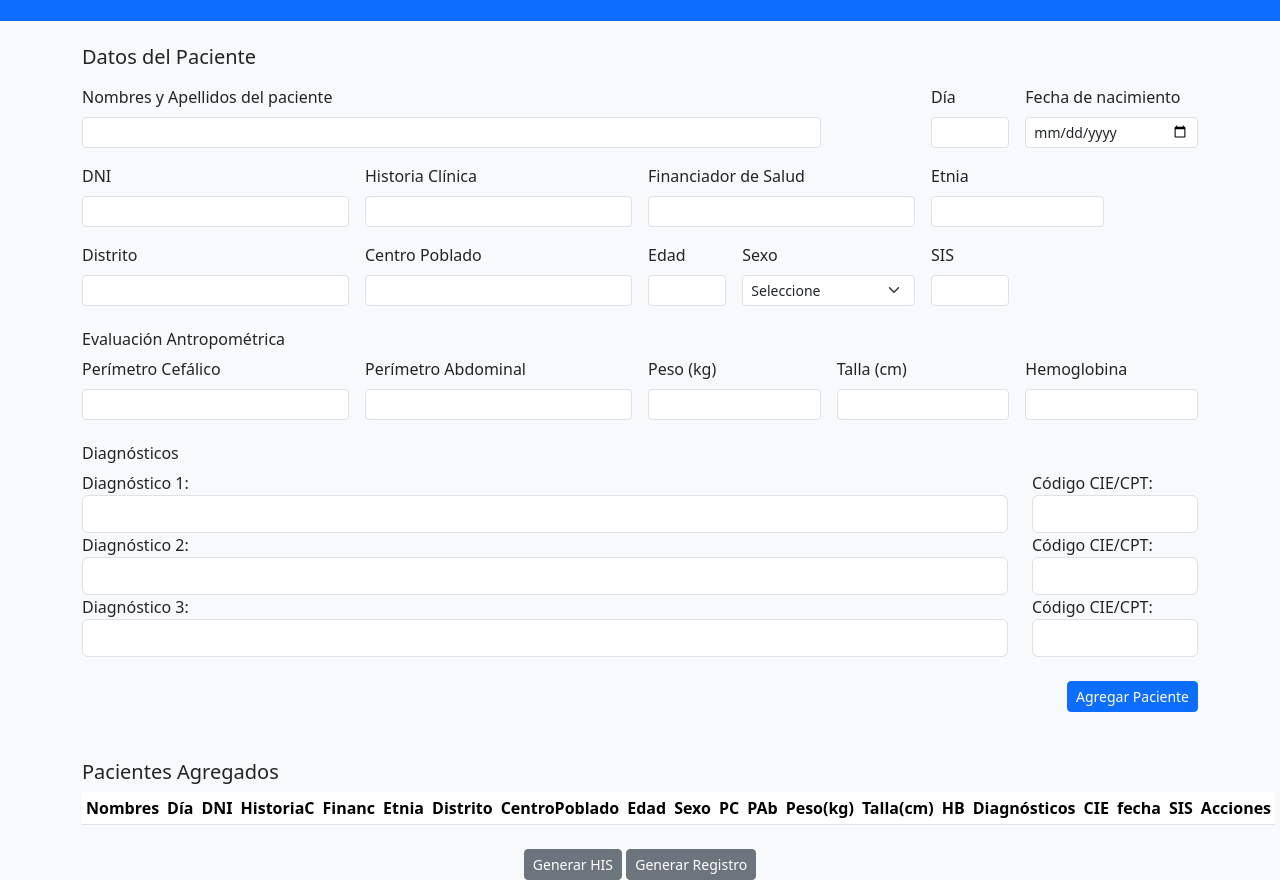
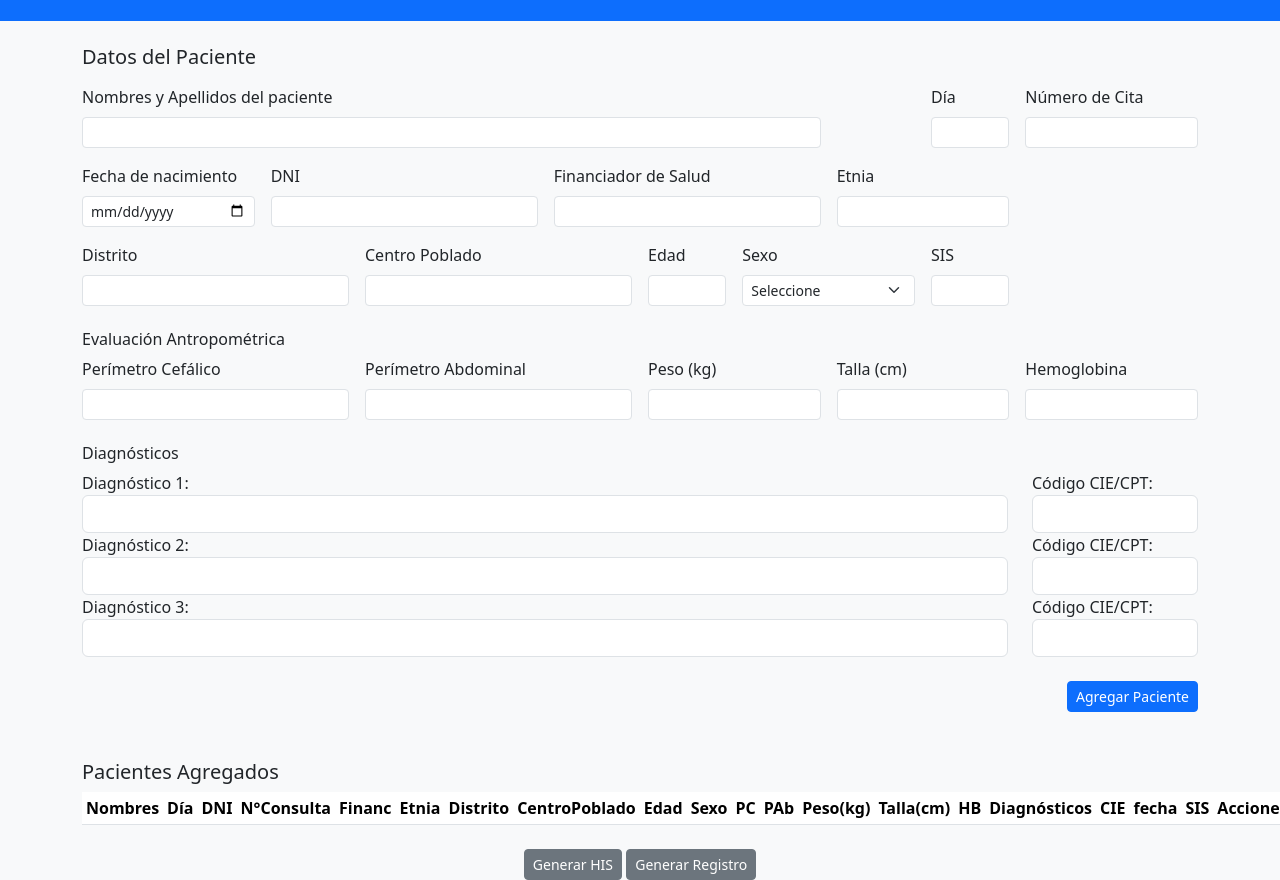
Before and after one commit to juanjonav/plantillas-excel, a plain HTML site: page index.html in a window 1280 px wide. Shown: the part 53-933 px from the top of the page. Drawn offline with nearby package versions, Linux system fonts and the light colour scheme.

Commit message:
Update index.html
borramos historia clinica

```diff
--- a/index.html
+++ b/index.html
@@ -30,7 +30,14 @@
           <label for="dia" class="form-label">Día</label>
           <input type="number" id="dia" class="form-control form-control-sm" name="dia" placeholder="">
         </div>
-        <!-- fecha -->
+
+        <!-- numero de cita -->
+        <div class="col-md-2">
+          <label for="numeroCita" class="form-label">Número de Cita</label>
+          <input type="text" id="numeroCita" class="form-control form-control-sm" name="numeroCita" placeholder="">
+        </div>
+
+        <!-- fecha de nacimiento-->
         <div class="col-2">
           <label for="fecha" class="form-label">Fecha de nacimiento</label>
           <input type="date" id="fecha" class="form-control form-control-sm" name="fecha">
@@ -43,11 +50,12 @@
           <input type="text" id="dni" class="form-control form-control-sm" name="dni" placeholder="">
         </div>
 
-        <!-- Historia clínica -->
+        <!-- Historia clínica no ya no
         <div class="col-md-3">
           <label for="historiaClinica" class="form-label">Historia Clínica</label>
           <input type="text" id="historiaClinica" class="form-control form-control-sm" name="historiaClinica" placeholder="">
-        </div>
+        </div>-->
+
 
         <!-- Financiador de salud -->
         <div class="col-md-3">
@@ -179,7 +187,7 @@
             <th>Nombres</th>
             <th>Día</th>
             <th>DNI</th>
-            <th>HistoriaC</th>
+            <th>N°Consulta</th>
             <th>Financ</th>
             <th>Etnia</th>
             <th>Distrito</th>
```
